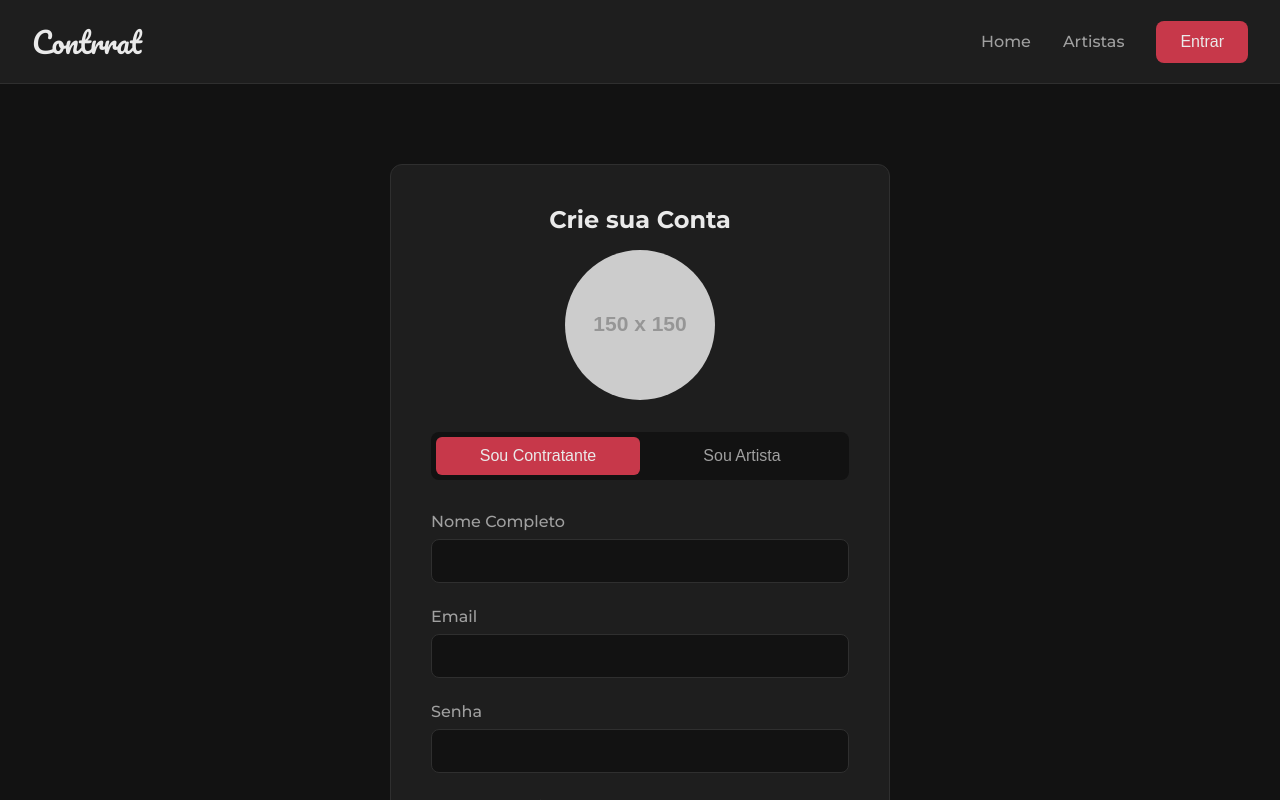
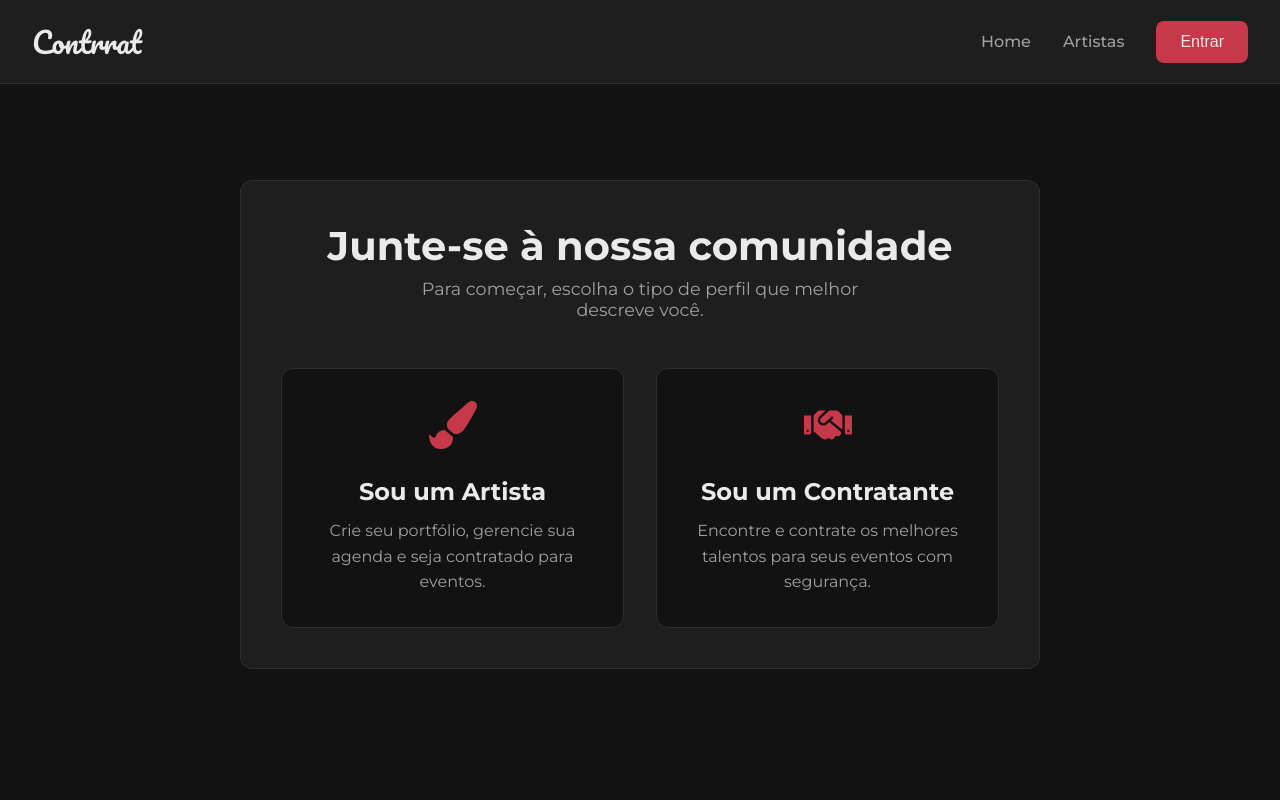
Before and after one commit to matteusmoreno/contrrat-frontend, a React (Create React App) app: page /register in a window 1280 px wide. Shown: the top 800 px of the page. Built offline with nearby package versions, Linux system fonts and the light colour scheme; no server answers.

Commit message:
update regiter area

```diff
--- /dev/null
+++ b/src/components/ProfileTypeSelection/ProfileTypeSelection.js
@@ -0,0 +1,27 @@
+// src/components/ProfileTypeSelection/ProfileTypeSelection.js
+import React from 'react';
+import styles from './ProfileTypeSelection.module.css';
+import { FaPaintBrush, FaHandshake } from 'react-icons/fa';
+
+const ProfileTypeSelection = ({ onSelectType }) => {
+    return (
+        <div className={styles.selectionContainer}>
+            <h2>Junte-se à nossa comunidade</h2>
+            <p>Para começar, escolha o tipo de perfil que melhor descreve você.</p>
+            <div className={styles.optionsGrid}>
+                <div className={styles.optionCard} onClick={() => onSelectType('ARTIST')}>
+                    <FaPaintBrush className={styles.icon} />
+                    <h3>Sou um Artista</h3>
+                    <p>Crie seu portfólio, gerencie sua agenda e seja contratado para eventos.</p>
+                </div>
+                <div className={styles.optionCard} onClick={() => onSelectType('CUSTOMER')}>
+                    <FaHandshake className={styles.icon} />
+                    <h3>Sou um Contratante</h3>
+                    <p>Encontre e contrate os melhores talentos para seus eventos com segurança.</p>
+                </div>
+            </div>
+        </div>
+    );
+};
+
+export default ProfileTypeSelection;
--- /dev/null
+++ b/src/components/ProfileTypeSelection/ProfileTypeSelection.module.css
@@ -0,0 +1,73 @@
+/* src/components/ProfileTypeSelection/ProfileTypeSelection.module.css */
+.selectionContainer {
+    max-width: 800px;
+    margin: 4rem auto;
+    padding: 2.5rem;
+    text-align: center;
+    background-color: var(--cor-superficie);
+    border: 1px solid var(--cor-borda);
+    border-radius: 12px;
+}
+
+.selectionContainer h2 {
+    font-size: 2.5rem;
+    color: var(--texto-primario);
+    margin-bottom: 0.5rem;
+}
+
+.selectionContainer>p {
+    font-size: 1.1rem;
+    color: var(--texto-secundario);
+    margin-bottom: 3rem;
+    max-width: 500px;
+    margin-left: auto;
+    margin-right: auto;
+}
+
+.optionsGrid {
+    display: grid;
+    grid-template-columns: 1fr 1fr;
+    gap: 2rem;
+}
+
+.optionCard {
+    background-color: var(--cor-fundo);
+    padding: 2rem;
+    border-radius: 12px;
+    border: 1px solid var(--cor-borda);
+    cursor: pointer;
+    transition: transform 0.2s, border-color 0.2s, box-shadow 0.2s;
+}
+
+.optionCard:hover {
+    transform: translateY(-5px);
+    border-color: var(--cor-primaria);
+    box-shadow: 0 8px 25px rgba(0, 0, 0, 0.5);
+}
+
+.icon {
+    font-size: 3rem;
+    color: var(--cor-primaria);
+    margin-bottom: 1.5rem;
+}
+
+.optionCard h3 {
+    font-size: 1.5rem;
+    color: var(--texto-primario);
+    margin-bottom: 0.75rem;
+}
+
+.optionCard p {
+    color: var(--texto-secundario);
+    line-height: 1.6;
+}
+
+@media (max-width: 768px) {
+    .optionsGrid {
+        grid-template-columns: 1fr;
+    }
+
+    .selectionContainer {
+        padding: 2rem 1.5rem;
+    }
+}
--- a/src/pages/RegisterPage/RegisterPage.js
+++ b/src/pages/RegisterPage/RegisterPage.js
@@ -3,17 +3,19 @@ import React, { useState, useEffect, useRef } from 'react';
 import { Link, useNavigate } from 'react-router-dom';
 import ReactCrop, { centerCrop, makeAspectCrop } from 'react-image-crop';
 import 'react-image-crop/dist/ReactCrop.css';
-import styles from './RegisterPage.module.css'; // <<-- CORREÇÃO APLICADA AQUI
+import styles from './RegisterPage.module.css';
 import { createArtist, createCustomer, uploadImage, getArtisticFields } from '../../services/api';
 import Button from '../../components/Button/Button';
 import InputField from '../../components/InputField/InputField';
 import Modal from '../../components/Modal/Modal';
 import AutocompleteInput from '../../components/AutocompleteInput/AutocompleteInput';
+import ProfileTypeSelection from '../../components/ProfileTypeSelection/ProfileTypeSelection';
 
 const placeholderImage = "https://via.placeholder.com/150x150.png/1E1E1E/EAEAEA?text=Foto+de+Perfil";
 
 const RegisterPage = () => {
-    const [profileType, setProfileType] = useState('CUSTOMER');
+    const [step, setStep] = useState('SELECT_TYPE');
+    const [profileType, setProfileType] = useState('');
     const [formData, setFormData] = useState({
         name: '',
         birthDate: '',
@@ -49,6 +51,7 @@ const RegisterPage = () => {
     const imgRef = useRef(null);
 
     useEffect(() => {
+        if (profileType === 'ARTIST') {
             const fetchFields = async () => {
                 try {
                     const response = await getArtisticFields();
@@ -58,7 +61,13 @@ const RegisterPage = () => {
                 }
             };
             fetchFields();
-    }, []);
+        }
+    }, [profileType]);
+
+    const handleSelectType = (type) => {
+        setProfileType(type);
+        setStep('FILL_FORM');
+    };
 
     const handleChange = (e) => {
         const { name, value } = e.target;
@@ -185,6 +194,10 @@ const RegisterPage = () => {
         }
     };
 
+    if (step === 'SELECT_TYPE') {
+        return <ProfileTypeSelection onSelectType={handleSelectType} />;
+    }
+
     return (
         <>
             <Modal isOpen={isCropperOpen} onClose={() => setIsCropperOpen(false)}>
@@ -201,7 +214,9 @@ const RegisterPage = () => {
 
             <div className={styles.registerContainer}>
                 <form className={styles.registerForm} onSubmit={handleSubmit}>
-                    <h2>Crie sua Conta</h2>
+                    <div className={styles.formHeader}>
+                        <h2>Crie sua Conta de {profileType === 'ARTIST' ? 'Artista' : 'Contratante'}</h2>
+                    </div>
 
                     <div className={styles.profileImageContainer} onClick={handleImageClick}>
                         <img src={imgSrc || placeholderImage} alt="Foto de Perfil" className={styles.profileImagePreview} />
@@ -216,15 +231,6 @@ const RegisterPage = () => {
                             onChange={onSelectFile}
                             accept="image/png, image/jpeg"
                         />
-                    </div>
-
-                    <div className={styles.toggleContainer}>
-                        <button type="button" className={`${styles.toggleButton} ${profileType === 'CUSTOMER' ? styles.active : ''}`} onClick={() => setProfileType('CUSTOMER')}>
-                            Sou Contratante
-                        </button>
-                        <button type="button" className={`${styles.toggleButton} ${profileType === 'ARTIST' ? styles.active : ''}`} onClick={() => setProfileType('ARTIST')}>
-                            Sou Artista
-                        </button>
                     </div>
 
                     <InputField id="name" name="name" label="Nome Completo" value={formData.name} onChange={handleChange} required />
@@ -255,9 +261,14 @@ const RegisterPage = () => {
                     {error && <p className={styles.error}>{error}</p>}
                     {success && <p className={styles.success}>{success}</p>}
 
+                    <div className={styles.formActions}>
+                        <Button type="button" variant="outline" onClick={() => setStep('SELECT_TYPE')}>
+                            Voltar
+                        </Button>
                         <Button type="submit" disabled={isSubmitting}>
                             {isSubmitting ? 'Cadastrando...' : 'Cadastrar'}
                         </Button>
+                    </div>
 
                     <p className={styles.formFooter}>
                         Já tem uma conta? <Link to="/login">Faça login</Link>
--- a/src/pages/RegisterPage/RegisterPage.module.css
+++ b/src/pages/RegisterPage/RegisterPage.module.css
@@ -15,12 +15,16 @@
     border: 1px solid var(--cor-borda);
 }
 
-.registerForm h2 {
+.formHeader {
     text-align: center;
-    margin-bottom: 1rem;
+    margin-bottom: 2rem;
 }
 
-/* Estilos para o upload de imagem */
+.formHeader h2 {
+    margin: 0;
+}
+
+/* Estilos para o upload de imagem (COM CORREÇÃO) */
 .profileImageContainer {
     position: relative;
     cursor: pointer;
@@ -30,13 +34,18 @@
     border-radius: 50%;
     overflow: hidden;
     /* Garante que a imagem fique dentro do círculo */
+    border: 3px dashed var(--cor-borda);
+    /* Garante que o círculo seja sempre visível */
+    background-color: var(--cor-fundo);
+    /* Garante um fundo para o contêiner */
 }
 
 .profileImagePreview {
     width: 100%;
     height: 100%;
     object-fit: cover;
-    background-color: var(--cor-fundo);
+    display: block;
+    /* Ajuda na consistência do layout */
     transition: filter 0.2s;
 }
 
@@ -70,34 +79,6 @@
     font-weight: 500;
 }
 
-
-.toggleContainer {
-    display: flex;
-    justify-content: center;
-    margin-bottom: 2rem;
-    background-color: var(--cor-fundo);
-    border-radius: 8px;
-    padding: 5px;
-}
-
-.toggleButton {
-    flex: 1;
-    padding: 10px;
-    border: none;
-    background-color: transparent;
-    color: var(--texto-secundario);
-    cursor: pointer;
-    font-size: 1rem;
-    font-weight: 500;
-    border-radius: 6px;
-    transition: background-color 0.2s, color 0.2s;
-}
-
-.toggleButton.active {
-    background-color: var(--cor-primaria);
-    color: var(--texto-primario);
-}
-
 .formSection {
     margin-top: 2rem;
     padding-top: 1.5rem;
@@ -125,6 +106,15 @@
     margin-bottom: 1rem;
 }
 
+/* NOVA SEÇÃO PARA OS BOTÕES DE AÇÃO */
+.formActions {
+    display: flex;
+    justify-content: space-between;
+    align-items: center;
+    gap: 1rem;
+    margin-top: 2rem;
+}
+
 .formFooter {
     text-align: center;
     margin-top: 1.5rem;
```
Lines whose indentation alone changed are shown as unchanged.
